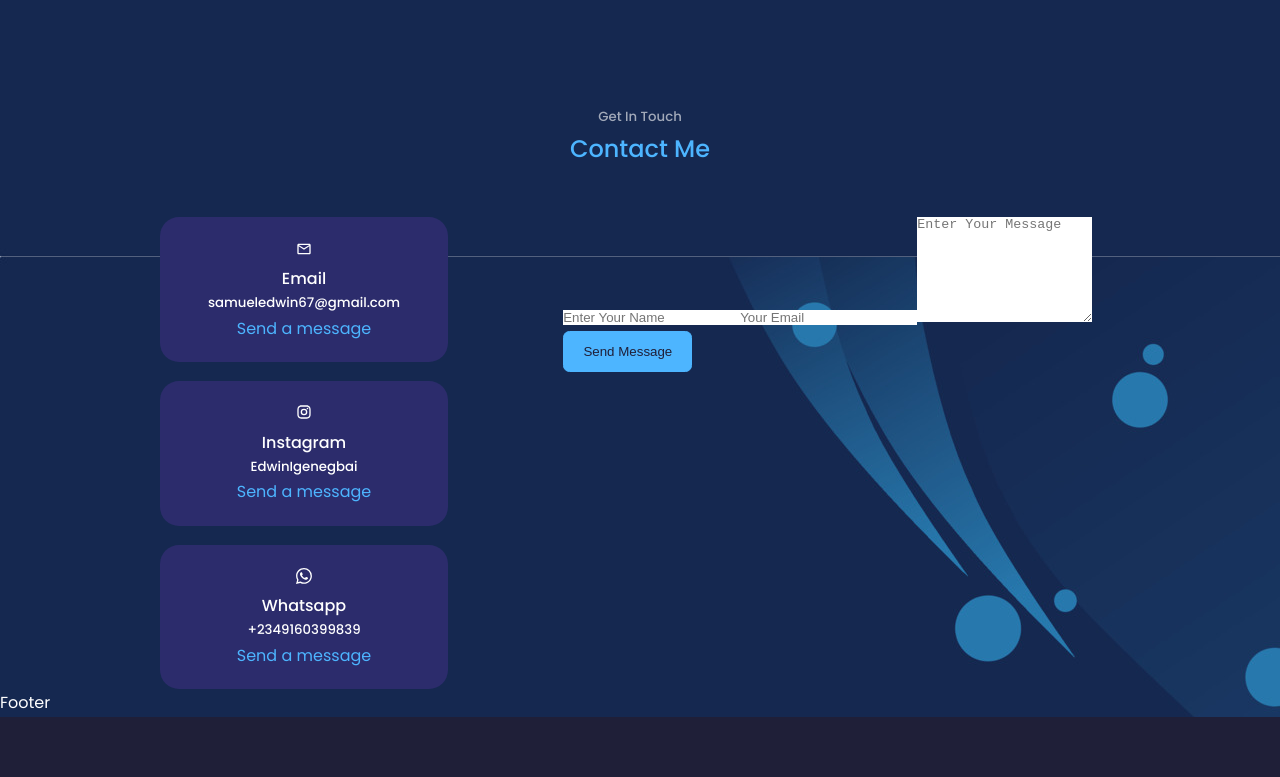
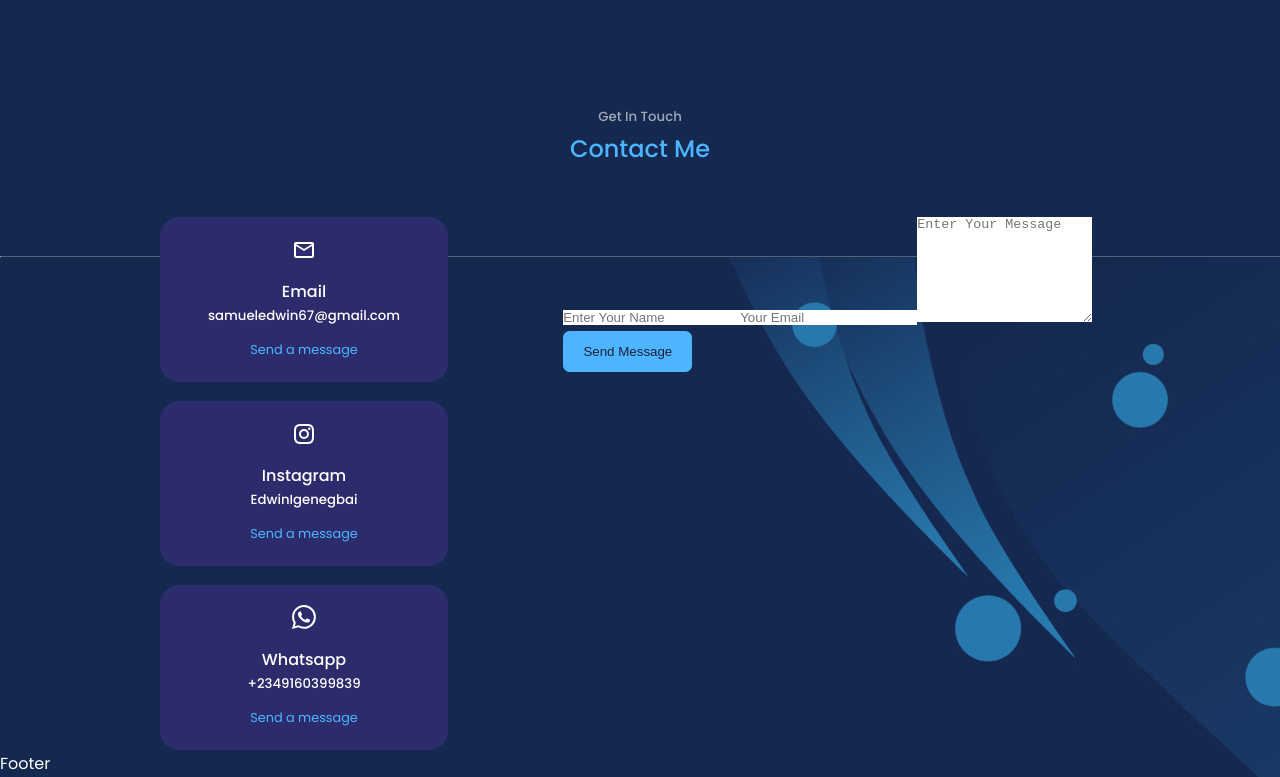
Before and after one commit to Eddysam2000/My-Portfolio, a React (Create React App) app: page / in a window 1280 px wide. Shown: the part 4548-5325 px from the top of the page. Before the commit the page ends 5265 px from the top, so only its background shows below. Built offline with nearby package versions, Linux system fonts and the light colour scheme.

Commit message:
contact updated

```diff
--- a/src/components/contact/Contact.jsx
+++ b/src/components/contact/Contact.jsx
@@ -13,19 +13,19 @@ const Contact = () => {
       <div className="container contact_container">
         <div className="contact_options">
           <article className='contact_option'>
-            <MdOutlineMail />
+            <MdOutlineMail className='contact_option-icon'/>
             <h4>Email</h4>
             <h5>samueledwin67@gmail.com</h5>
             <a href="mailto:samueledwin67@gmail.com" target='_blank'>Send a message</a>
           </article>
           <article className='contact_option'>
-            <RiInstagramLine />
+            <RiInstagramLine className='contact_option-icon'/>
             <h4>Instagram</h4>
             <h5>EdwinIgenegbai</h5>
             <a href="https://m.me/www.instagram.com/edwinigenegbai/" target='_blank'>Send a message</a>
           </article>
           <article className='contact_option'>
-            <BsWhatsapp />
+            <BsWhatsapp className='contact_option-icon'/>
             <h4>Whatsapp</h4>
             <h5>+2349160399839</h5>
             <a href="https://api.whatsapp.com/send?phone+2347087743041" target='_blank'>Send a message</a>
--- a/src/components/contact/contact.css
+++ b/src/components/contact/contact.css
@@ -24,3 +24,14 @@
     background: transparent;
     border-color: var(--color-primary-variant);
 }
+
+.contact_option-icon {
+    margin-bottom: 0.5rem;
+    font-size: 1.5rem;
+}
+
+.contact_option a {
+    display: inline-block;
+    margin-top: 0.7rem;
+    font-size: 0.8rem;
+}
```
